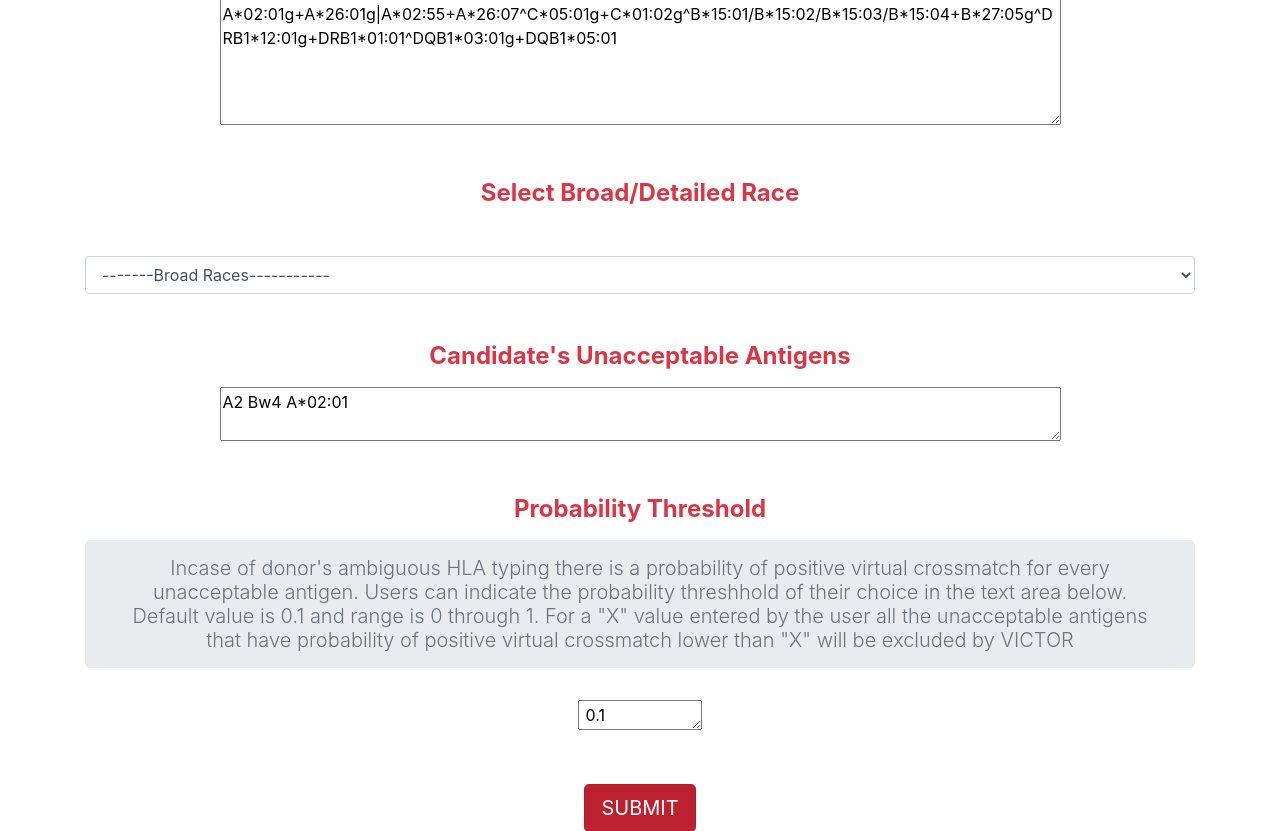
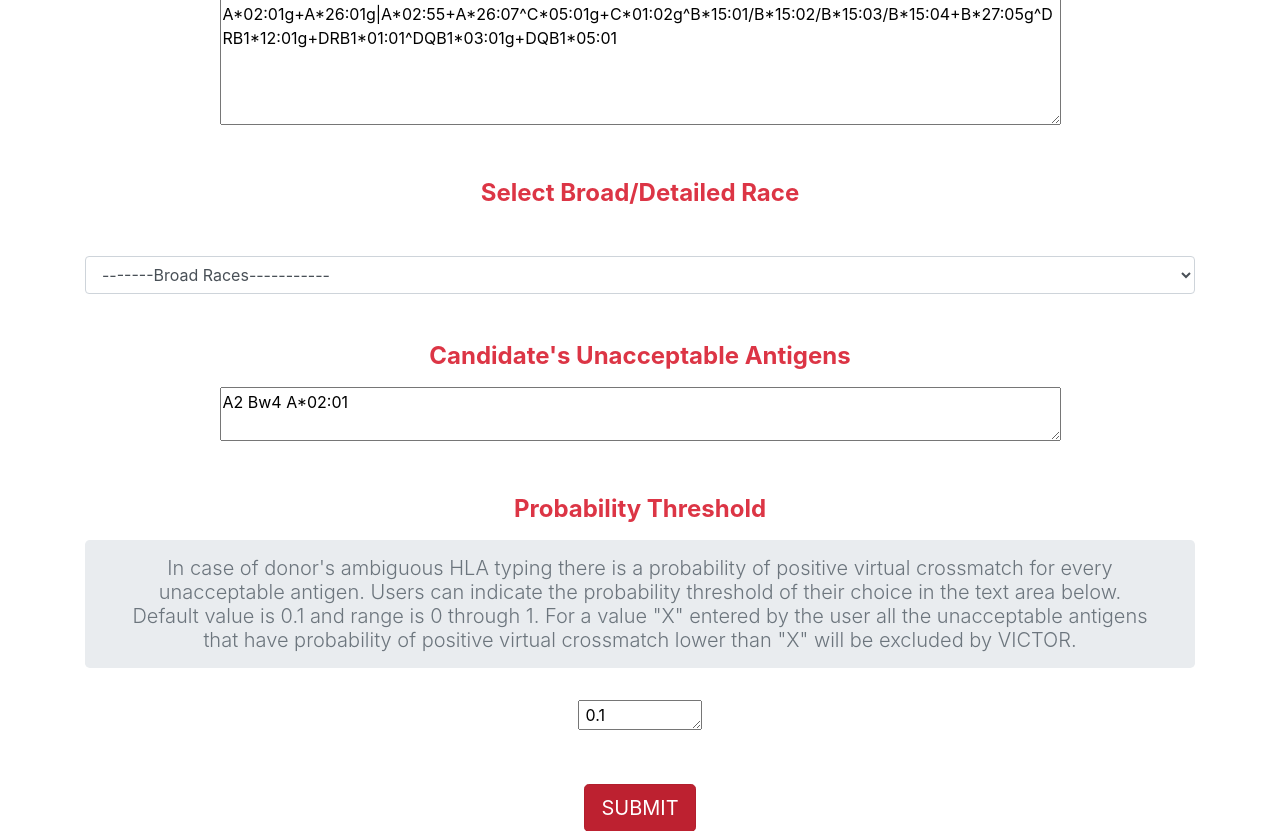
Before and after one commit to lgragert/virtual-crossmatch, a Django app: page /glsvxm/ in a window 1280 px wide. Shown: the part 817-1648 px from the top of the page. Run offline with Django 3.2, Linux system fonts and the light colour scheme; some libraries are stand-ins or nearby versions.

Commit message:
Typos in probability threshold fixed

```diff
--- a/vxm_tool/templates/vxm_app/glsVxm.html
+++ b/vxm_tool/templates/vxm_app/glsVxm.html
@@ -105,7 +105,7 @@
      <div> <textarea name = "userinput3" rows = "2" cols = "80" >A2 Bw4 A*02:01 </textarea>   </div>
 
   <h4 class="text-danger font-weight-bold mt-5 mb-3"> Probability Threshold </h4>
-  <div class="jumbotron pb-2 pt-3">  <h5 class= "container text-secondary active text-center lead"> Incase of donor's ambiguous HLA typing there is a probability of positive virtual crossmatch for every unacceptable antigen. Users can indicate the probability threshhold of their choice in the text area below. Default value is 0.1 and range is 0 through 1. For a "X" value entered by the user all the unacceptable antigens that have probability of positive virtual crossmatch lower than "X" will be excluded by VICTOR </h5>  </div>
+  <div class="jumbotron pb-2 pt-3">  <h5 class= "container text-secondary active text-center lead"> In case of donor's ambiguous HLA typing there is a probability of positive virtual crossmatch for every unacceptable antigen. Users can indicate the probability threshold of their choice in the text area below. Default value is 0.1 and range is 0 through 1. For a value "X" entered by the user all the unacceptable antigens that have probability of positive virtual crossmatch lower than "X" will be excluded by VICTOR. </h5>  </div>
   <textarea name = "userinput4" rows = "1" cols = "10" > 0.1 </textarea>
         <br />
 
--- a/vxm_tool/templates/vxm_app/macVxm.html
+++ b/vxm_tool/templates/vxm_app/macVxm.html
@@ -106,7 +106,7 @@
      <div> <textarea name = "userinput3" rows = "1" cols = "80" >A2 Bw4 A*01:01 </textarea>   </div>
 
      <h4 class="text-danger font-weight-bold mt-5 mb-3"> Probability Threshold </h4>
-    <div class="jumbotron pb-2 pt-3">  <h5 class= "container text-secondary active text-center lead"> Incase of donor's ambiguous HLA typing there is a probability of positive virtual crossmatch for every unacceptable antigen. Users can indicate the probability threshhold of their choice in the text area below. Default value is 0.1 and range is 0 through 1. For a "X" value entered by the user all the unacceptable antigens that have probability of positive virtual crossmatch lower than "X" will be excluded by VICTOR </h5>  </div>
+    <div class="jumbotron pb-2 pt-3">  <h5 class= "container text-secondary active text-center lead"> In case of donor's ambiguous HLA typing there is a probability of positive virtual crossmatch for every unacceptable antigen. Users can indicate the probability threshold of their choice in the text area below. Default value is 0.1 and range is 0 through 1. For a  value "X" entered by the user all the unacceptable antigens that have probability of positive virtual crossmatch lower than "X" will be excluded by VICTOR </h5>  </div>
 
 
   <textarea name = "userinput4" rows = "1" cols = "10" >0.1</textarea>
```
Also changed, not shown: 3 other files.
